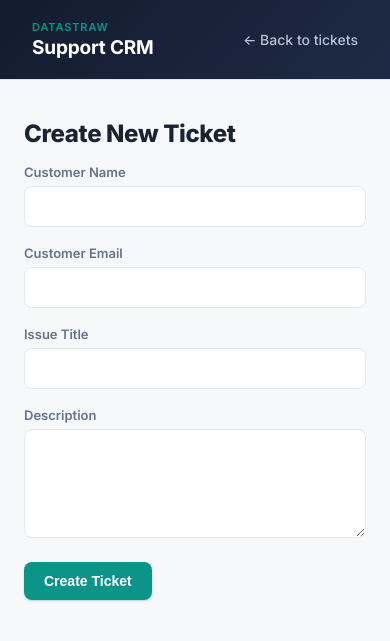
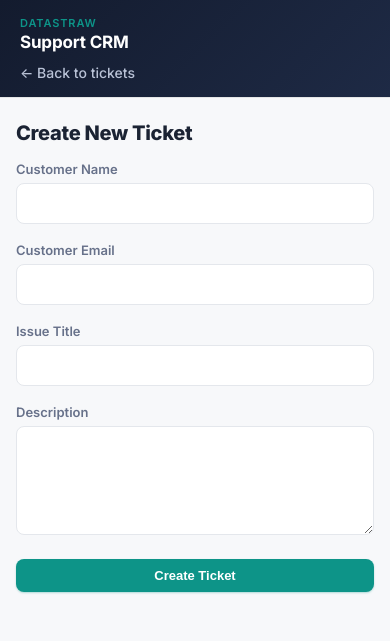
Before and after one commit to Zishan108/support-crm, a FastAPI app: page /create in a window 390 px wide. Shown: the top 641 px of the page. Run offline with FastAPI, Linux system fonts and the light colour scheme.

Commit message:
Responsiveness Added

```diff
--- a/app/static/style.css
+++ b/app/static/style.css
@@ -345,3 +345,92 @@ h3 {
   min-width: 100px;
   text-align: center;
 }
+
+/* ---------- Responsive ---------- */
+
+.table-scroll {
+  width: 100%;
+  overflow-x: auto;
+  -webkit-overflow-scrolling: touch;
+  border-radius: 12px;
+}
+
+@media (max-width: 768px) {
+  .topbar {
+    flex-direction: column;
+    align-items: flex-start;
+    gap: 12px;
+    padding: 16px 20px;
+  }
+
+  .container {
+    margin: 24px auto;
+    padding: 0 16px;
+  }
+
+  .controls {
+    flex-direction: column;
+  }
+
+  #searchInput {
+    min-width: 0;
+    width: 100%;
+  }
+
+  .controls select {
+    width: 100%;
+  }
+
+  .ticket-table {
+    border-radius: 8px;
+  }
+
+  .ticket-table th,
+  .ticket-table td {
+    padding: 10px 12px;
+    font-size: 13px;
+    white-space: nowrap;
+  }
+
+  .detail-grid {
+    grid-template-columns: 1fr;
+  }
+
+  h2 {
+    font-size: 20px;
+  }
+
+  .pagination {
+    gap: 10px;
+  }
+
+  #pageIndicator {
+    min-width: 70px;
+    font-size: 12px;
+  }
+
+  .btn-secondary-outline {
+    padding: 7px 12px;
+    font-size: 12px;
+  }
+}
+
+@media (max-width: 480px) {
+  .topbar h1 {
+    font-size: 17px;
+  }
+
+  .btn-primary {
+    padding: 9px 16px;
+    font-size: 13px;
+  }
+
+  form .btn-primary {
+    width: 100%;
+  }
+
+  .ticket-chip {
+    font-size: 11px;
+    padding: 2px 6px;
+  }
+}
--- a/app/templates/index.html
+++ b/app/templates/index.html
@@ -30,7 +30,8 @@
       </select>
     </div>
 
-   <table class="ticket-table">
+   <div class="table-scroll">
+    <table class="ticket-table">
       <thead>
         <tr>
           <th>ID</th>
@@ -44,6 +45,7 @@
         <!-- Rows get filled in dynamically by script.js -->
       </tbody>
     </table>
+  </div>
 
     <p id="emptyState" class="empty-state" style="display:none;">
       No tickets found.
```
